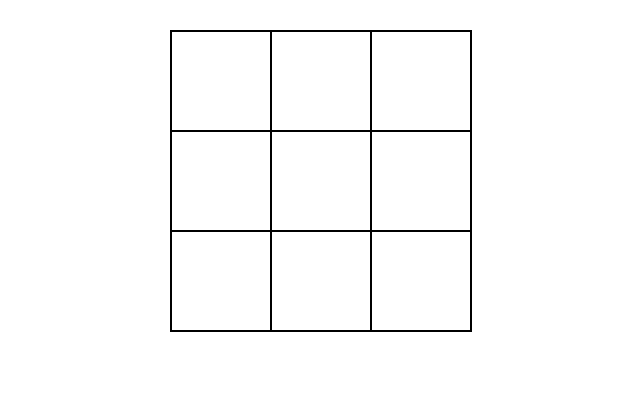
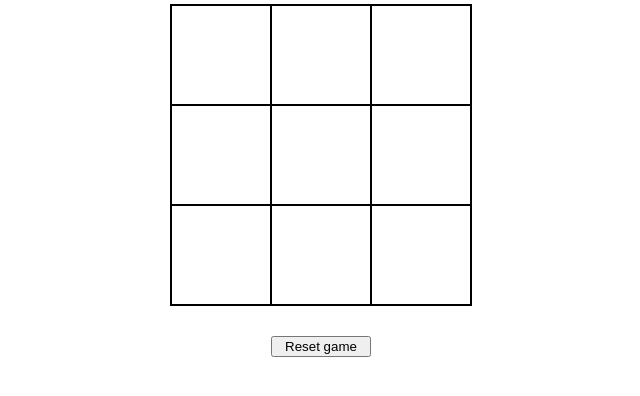
Before and after one commit to bayforino/noughts-and-crosses, a plain HTML site: page index.html in a window 1280 px wide. Shown: the part 282-678 px from the top of the page, without its empty margins (319-959 px from the left). Drawn offline with Linux system fonts and the light colour scheme.

Commit message:
add reset button

```diff
--- a/index.html
+++ b/index.html
@@ -21,6 +21,7 @@
         <div class="game-grid-cell" id="7"></div>
         <div class="game-grid-cell" id="8"></div>
       </div>
+      <button id="reset-button">Reset game</button>
     </div>
     <script src="script.js"></script>
   </body>
```
